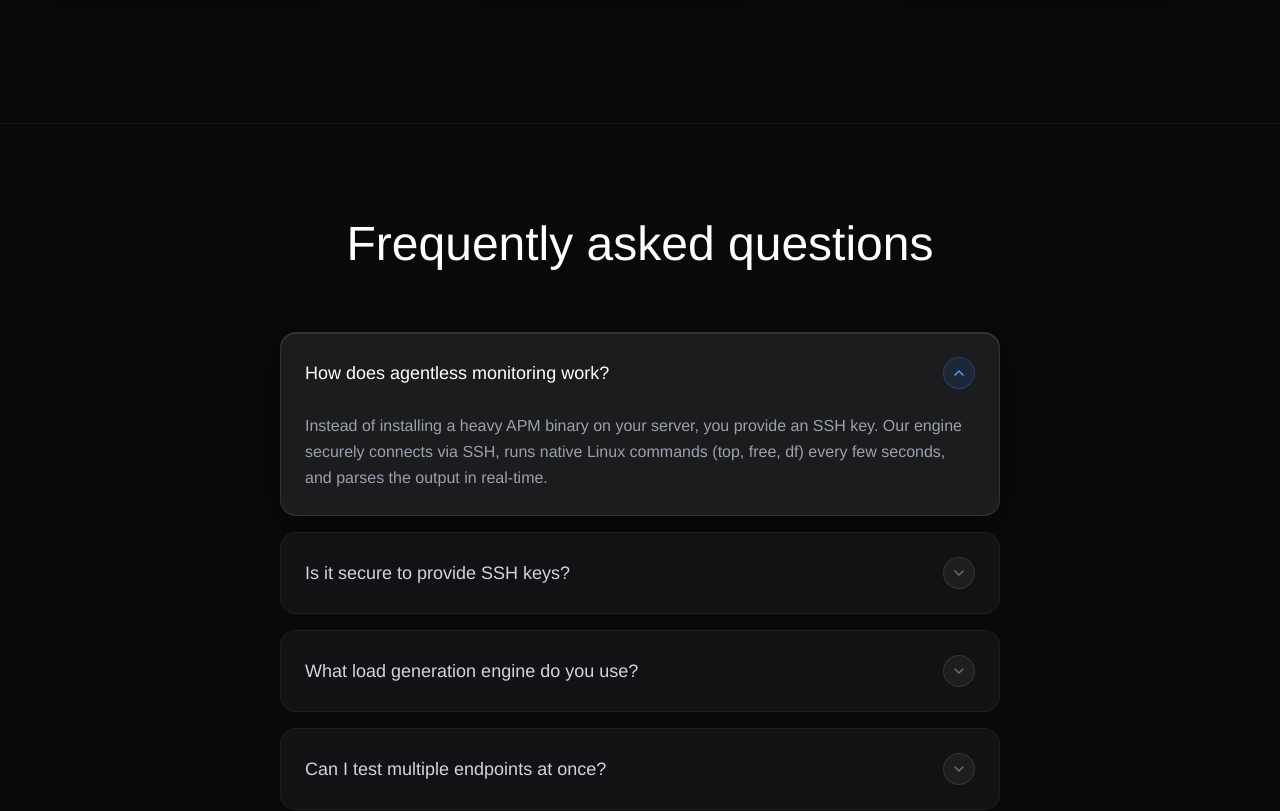
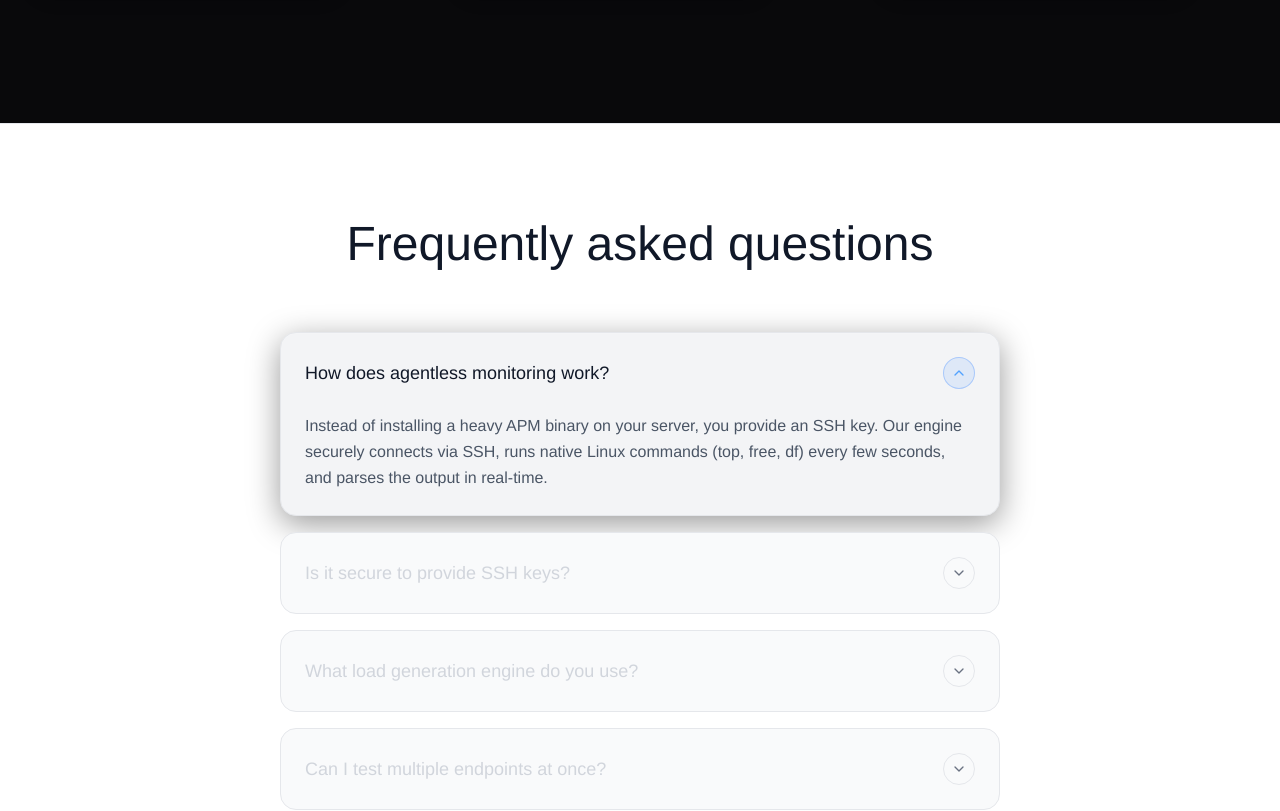
Before and after one commit to SoumyaranjanDS/testyoursite, a React (Vite) app in the folder frontend/: page / in a window 1280 px wide. Shown: the part 6980-7791 px from the top of the page. Built offline with nearby package versions, Linux system fonts and the light colour scheme.

Commit message:
Update FAQ.jsx

```diff
--- a/frontend/src/components/home/FAQ.jsx
+++ b/frontend/src/components/home/FAQ.jsx
@@ -25,10 +25,10 @@ const FAQ = () => {
   ];
 
   return (
-    <section className="py-24 bg-[#09090b] border-t border-white/5 relative z-10">
+    <section className="py-24 bg-white dark:bg-[#09090b] border-t border-gray-200 dark:border-white/5 relative z-10">
       <div className="max-w-3xl mx-auto px-6">
         <div className="text-center mb-16">
-          <h2 className="text-3xl md:text-5xl font-medium font-heading text-white mb-4">
+          <h2 className="text-3xl md:text-5xl font-medium font-heading text-gray-900 dark:text-white mb-4">
             Frequently asked questions
           </h2>
         </div>
@@ -42,21 +42,21 @@ const FAQ = () => {
                 key={idx}
                 className={`border rounded-2xl overflow-hidden transition-all duration-300 ${
                   isOpen
-                    ? 'bg-[#1c1c1e] border-white/10 shadow-[0_8px_32px_rgba(0,0,0,0.4),inset_0_1px_0_rgba(255,255,255,0.1)]'
-                    : 'bg-[#121214] border-white/5 hover:bg-[#151518]'
+                    ? 'bg-gray-100 dark:bg-[#1c1c1e] border-gray-200 dark:border-white/10 shadow-[0_8px_32px_rgba(0,0,0,0.4),inset_0_1px_0_rgba(255,255,255,0.1)]'
+                    : 'bg-gray-50 dark:bg-[#121214] border-gray-200 dark:border-white/5 hover:bg-[#151518]'
                 }`}
               >
                 <button
                   onClick={() => setOpenIndex(isOpen ? null : idx)}
                   className="w-full flex items-center justify-between p-6 text-left focus:outline-none cursor-pointer"
                 >
-                  <span className={`text-base md:text-lg font-medium transition-colors ${isOpen ? 'text-white' : 'text-gray-300'}`}>
+                  <span className={`text-base md:text-lg font-medium transition-colors ${isOpen ? 'text-gray-900 dark:text-white' : 'text-gray-300'}`}>
                     {faq.q}
                   </span>
                   <div className={`w-8 h-8 rounded-full border flex items-center justify-center shrink-0 transition-all duration-300 ${
                     isOpen
                       ? 'bg-blue-500/10 border-blue-500/30 text-blue-400'
-                      : 'bg-white/5 border-white/10 text-gray-500'
+                      : 'bg-white/5 border-gray-200 dark:border-white/10 text-gray-500 dark:text-gray-500'
                   }`}>
                     <ChevronDown className={`w-4 h-4 transition-transform duration-300 ${isOpen ? 'rotate-180' : 'rotate-0'}`} />
                   </div>
@@ -70,7 +70,7 @@ const FAQ = () => {
                       exit={{ height: 0, opacity: 0 }}
                       transition={{ duration: 0.3, ease: "easeInOut" }}
                     >
-                      <div className="p-6 pt-0 text-gray-400 text-sm md:text-base leading-relaxed">
+                      <div className="p-6 pt-0 text-gray-600 dark:text-gray-400 text-sm md:text-base leading-relaxed">
                         {faq.a}
                       </div>
                     </motion.div>
```
